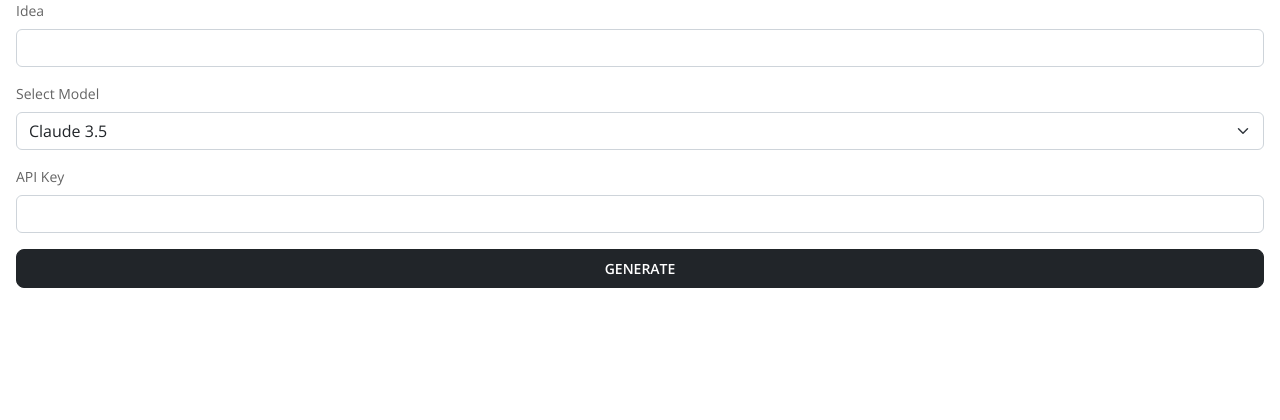
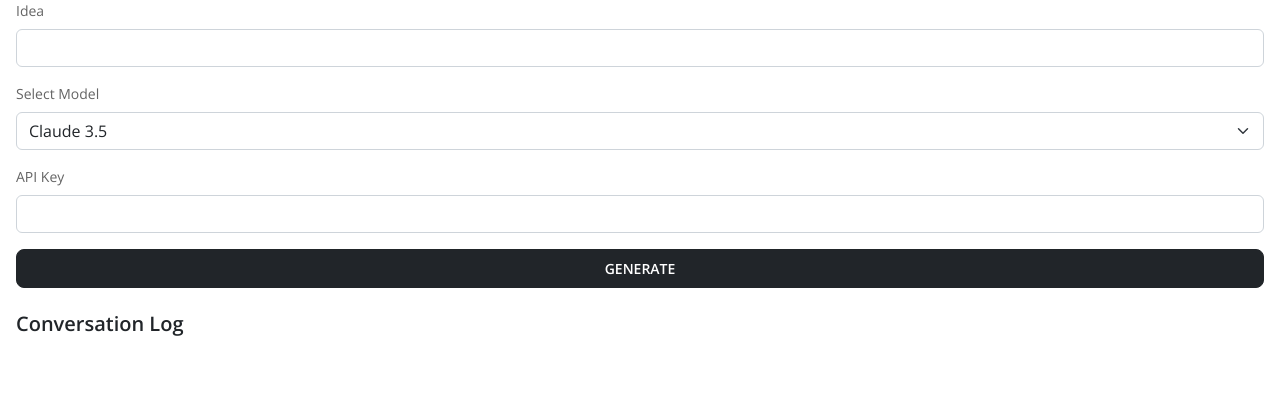
Before and after one commit to tmapp747/Innoteam, a Flask app: template main-files/template/synrok/index.html in a window 1280 px wide. Shown: the part 980-1400 px from the top of the page. Before the commit the page ends 1268 px from the top, so only its background shows below. Run offline with Flask 3, Linux system fonts and the light colour scheme; the template is opened without the code that fills it, so the values that code supplies are empty.

Commit message:
Add conversation log mechanism and display in UI
* **main.py**
  - Add `conversation_log` attribute to capture conversation between agents
  - Update `__expand_idea`, `__choose_template`, and `__update_components` methods to log the conversation
  - Add `__log_conversation` method to log messages from agents
  - Pass conversation log to the UI in the response

* **main-files/template/synrok/index.html**
  - Add a section to display the conversation log
  - Append conversation messages to the log with agent's name, role, and timestamp
  - Add script to handle conversation log display

```diff
--- a/main-files/template/synrok/index.html
+++ b/main-files/template/synrok/index.html
@@ -77,6 +77,16 @@
           </div>
         </div>
 
+        <!-- Add conversation log section -->
+        <div class="card rounded-0 border-0 mt-4">
+          <div class="card-body p-0">
+            <h5 class="text-dark fw-bold">Conversation Log</h5>
+            <div id="conversation-log" class="conversation-log" style="max-height: 300px; overflow-y: auto;">
+              <!-- Conversation messages will be appended here -->
+            </div>
+          </div>
+        </div>
+
        </div>
      <!--end to page content-->
 
@@ -91,5 +101,29 @@
 
     <script src="assets/js/loader.js"></script>
 
+    <!-- Add script to handle conversation log display -->
+    <script>
+      document.getElementById('model-selection-form').addEventListener('submit', function(event) {
+        event.preventDefault();
+        const formData = new FormData(this);
+        fetch('/generate', {
+          method: 'POST',
+          body: formData
+        })
+        .then(response => response.json())
+        .then(data => {
+          const conversationLog = document.getElementById('conversation-log');
+          conversationLog.innerHTML = '';
+          data.conversation_log.forEach(log => {
+            const logEntry = document.createElement('div');
+            logEntry.classList.add('log-entry');
+            logEntry.innerHTML = `<strong>${log.agent} (${log.role})</strong> [${log.timestamp}]: ${log.message}`;
+            conversationLog.appendChild(logEntry);
+          });
+        })
+        .catch(error => console.error('Error:', error));
+      });
+    </script>
+
   </body>
 </html>
--- a/main.py
+++ b/main.py
@@ -24,6 +24,7 @@ class LandingPageCrew():
     self.agents_config = json.loads(open("config/agents.json", "r").read())
     self.idea = idea
     self.llm = llm
+    self.conversation_log = []  # Add a conversation log
     self.__create_agents()
 
   def run(self):
@@ -46,6 +47,7 @@ class LandingPageCrew():
       verbose=True
     )
     expanded_idea = crew.kickoff()
+    self.__log_conversation(crew)  # Log the conversation
     return expanded_idea
 
   def __choose_template(self, expanded_idea):
@@ -67,6 +69,7 @@ class LandingPageCrew():
       verbose=True
     )
     components = crew.kickoff()
+    self.__log_conversation(crew)  # Log the conversation
     return components
 
   def __update_components(self, components, expanded_idea):
@@ -105,6 +108,17 @@ class LandingPageCrew():
         verbose=True
       )
       crew.kickoff()
+      self.__log_conversation(crew)  # Log the conversation
+
+  def __log_conversation(self, crew):
+    for task in crew.tasks:
+      for message in task.messages:
+        self.conversation_log.append({
+          "agent": message.agent.name,
+          "role": message.agent.role,
+          "timestamp": message.timestamp,
+          "message": message.content
+        })
 
   def __create_agents(self):
     idea_analyst_config = self.agents_config["senior_idea_analyst"]
@@ -179,7 +193,10 @@ def generate():
 
     crew = LandingPageCrew(idea, llm)
     crew.run()
-    return jsonify({"message": "Landing page generated successfully!"})
+    return jsonify({
+        "message": "Landing page generated successfully!",
+        "conversation_log": crew.conversation_log  # Pass the conversation log to the UI
+    })
 
 if __name__ == "__main__":
   app.run(debug=True)
```
